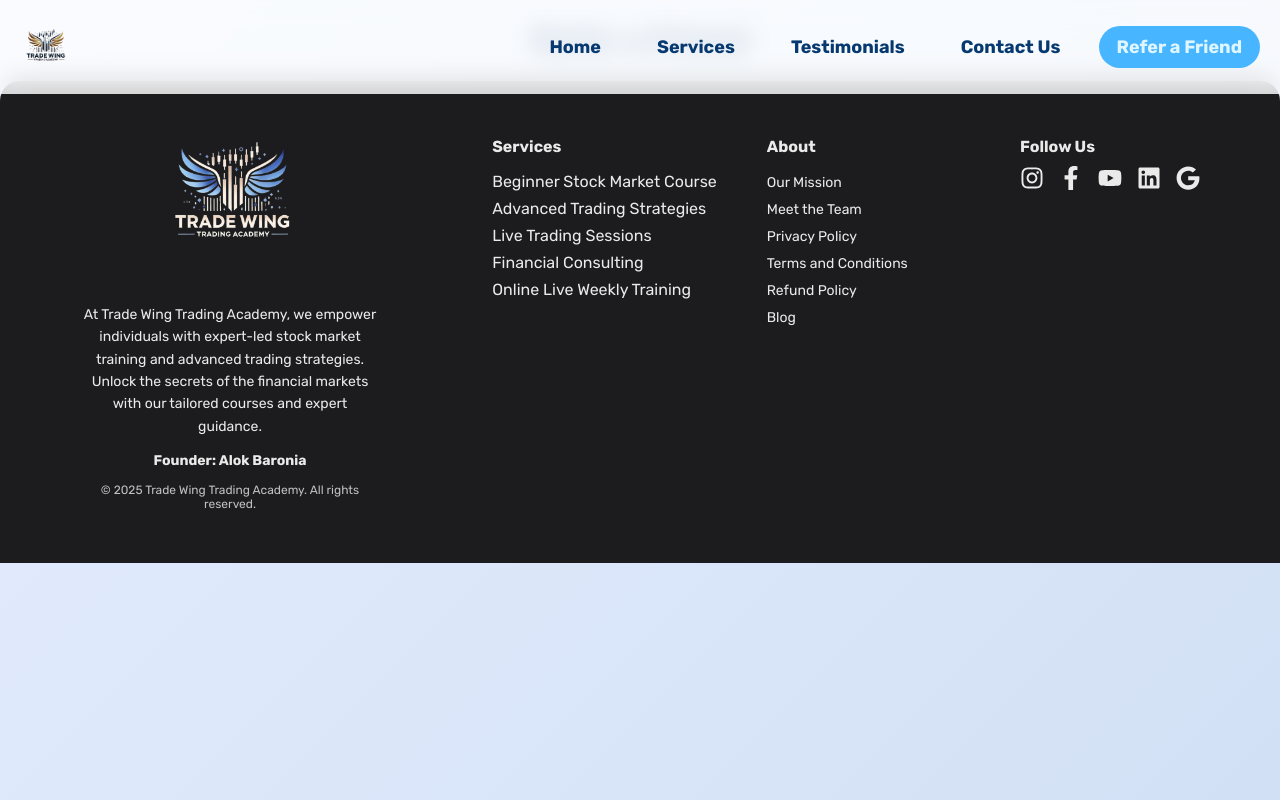
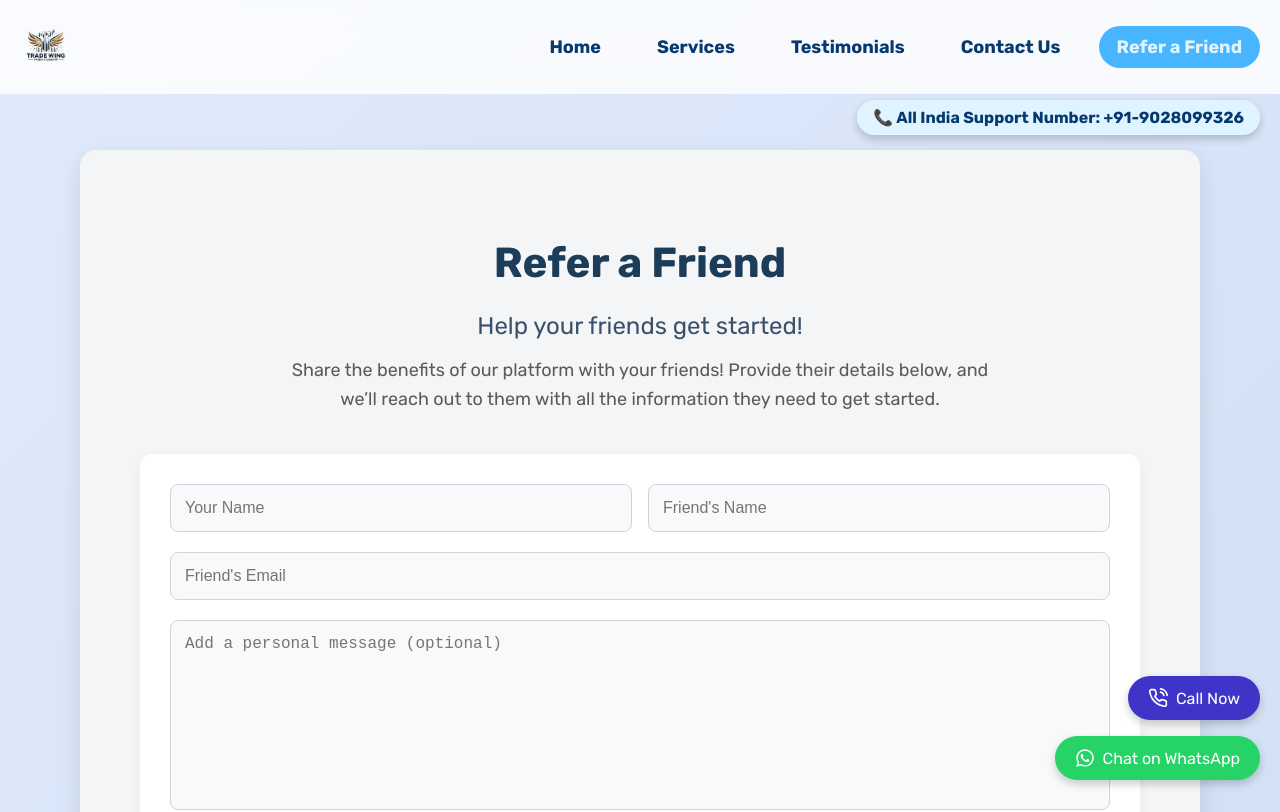
Before and after one commit to arnavbaronia/tradewing-frontend, a React (Create React App) app: page /refer in a window 1280 px wide. Shown: the top 812 px of the page. Built offline with nearby package versions, Linux system fonts and the light colour scheme.

Commit message:
refer a friend page

```diff
--- a/src/Pages/ContactUsPage.jsx
+++ b/src/Pages/ContactUsPage.jsx
@@ -1,6 +1,7 @@
 import React, { useState } from 'react';
 import emailjs from 'emailjs-com';
 import { FaLinkedin, FaWhatsapp, FaFacebook, FaPhone, FaEnvelope, FaInstagram } from 'react-icons/fa';
+import { FiPhoneCall } from 'react-icons/fi';
 import styles from '../Styles/ContactUsPage.module.css';
 
 const ContactUsPage = () => {
@@ -57,6 +58,13 @@
           {notification.message}
         </div>
       )}
+
+      {/* ✅ All India Support Number */}
+      <div className={styles.supportLabel}>
+        <a href="tel:+919028099326">
+            📞 All India Support Number: +91-9028099326
+        </a>
+      </div>
 
       <div className={styles.contactHeader}>
         <h1 className={styles.heading}>Contact Us</h1>
@@ -125,6 +133,17 @@
           </button>
         </div>
       </div>
+      {/* ✅ Floating Call Button */}
+            <a href="tel:+919028099326" className={styles.callButton}>
+        <FiPhoneCall className={styles.callIcon} />
+        Call Now
+      </a>
+
+      {/* ✅ Floating WhatsApp Button */}
+      <a href="https://wa.me/+919028099326" target="_blank" rel="noopener noreferrer" className={styles.whatsappButton}>
+        <FaWhatsapp className={styles.whatsappIcon} />
+        Chat on WhatsApp
+      </a>
     </div>
   );
 };
--- a/src/Pages/ReferPage.jsx
+++ b/src/Pages/ReferPage.jsx
@@ -1,12 +1,134 @@
-import React from 'react';
-// import '../Styles/ReferPage.css';
+import React, { useState } from 'react';
+import emailjs from 'emailjs-com';
+import { FaWhatsapp } from 'react-icons/fa';
+import { FiPhoneCall } from 'react-icons/fi';
+import styles from '../Styles/ContactUsPage.module.css';
 
-const ReferPage = () => {
+const ReferFriendPage = () => {
+  const [formData, setFormData] = useState({
+    yourName: '',
+    friendName: '',
+    friendEmail: '',
+    message: ''
+  });
+
+  const [notification, setNotification] = useState({ message: '', type: '' });
+
+  const handleChange = (e) => {
+    setFormData({ ...formData, [e.target.name]: e.target.value });
+  };
+
+  const handleSubmit = (e) => {
+    e.preventDefault();
+
+    emailjs
+      .send(
+        "service_3wn9fwn",
+        "template_r6o1ld5",
+        formData,
+        "e3WBukrIPyg3IFN-T"
+      )
+      .then(
+        () => {
+          setNotification({ message: 'Referral sent successfully!', type: 'success' });
+          setFormData({ yourName: '', friendName: '', friendEmail: '', message: '' });
+
+          setTimeout(() => setNotification({ message: '', type: '' }), 3000);
+        },
+        (error) => {
+          setNotification({ message: 'Failed to send referral. Please try again.', type: 'error' });
+          console.error('EmailJS Error:', error);
+
+          setTimeout(() => setNotification({ message: '', type: '' }), 3000);
+        }
+      );
+  };
+
   return (
-    <div className="refer">
-      <h1>Refer a friend</h1>
+    <div className={styles.contactWrapper}>
+      {/* Notification */}
+      {notification.message && (
+        <div className={`${styles.notification} ${styles[notification.type]}`}>
+          {notification.message}
+        </div>
+      )}
+
+      {/* ✅ All India Support Number */}
+      <div className={styles.supportLabel}>
+        <a href="tel:+919028099326">
+            📞 All India Support Number: +91-9028099326
+        </a>
+      </div>
+
+      {/* Header */}
+      <div className={styles.contactHeader}>
+        <h1 className={styles.heading}>Refer a Friend</h1>
+        <p className={styles.subheading}>Help your friends get started!</p>
+        <p className={styles.description}>
+          Share the benefits of our platform with your friends! Provide their details below, and we’ll reach out to them with all the information they need to get started.
+        </p>
+      </div>
+
+      {/* Form */}
+      <div className={styles.contactContainer}>
+        <div className={styles.formContainer}>
+          <form onSubmit={handleSubmit} className={styles.form}>
+            <div className={styles.row}>
+              <input
+                type="text"
+                name="yourName"
+                placeholder="Your Name"
+                value={formData.yourName}
+                onChange={handleChange}
+                required
+                className={styles.input}
+              />
+              <input
+                type="text"
+                name="friendName"
+                placeholder="Friend's Name"
+                value={formData.friendName}
+                onChange={handleChange}
+                required
+                className={styles.input}
+              />
+            </div>
+            <input
+              type="email"
+              name="friendEmail"
+              placeholder="Friend's Email"
+              value={formData.friendEmail}
+              onChange={handleChange}
+              required
+              className={styles.input}
+            />
+            <textarea
+              name="message"
+              placeholder="Add a personal message (optional)"
+              value={formData.message}
+              onChange={handleChange}
+              className={styles.textarea}
+            />
+            <button type="submit" className={styles.button}>
+              Send Referral
+            </button>
+          </form>
+        </div>
+      </div>
+
+      {/* ✅ Floating Call Button */}
+      <a href="tel:+919028099326" className={styles.callButton}>
+        <FiPhoneCall className={styles.callIcon} />
+        Call Now
+      </a>
+
+      {/* ✅ Floating WhatsApp Button */}
+      <a href="https://wa.me/+919028099326" target="_blank" rel="noopener noreferrer" className={styles.whatsappButton}>
+        <FaWhatsapp className={styles.whatsappIcon} />
+        Chat on WhatsApp
+      </a>
     </div>
   );
 };
 
-export default ReferPage;
+export default ReferFriendPage;
--- a/src/Styles/ContactUsPage.module.css
+++ b/src/Styles/ContactUsPage.module.css
@@ -193,3 +193,80 @@
 .phoneButton:hover {
   background-color: #ffe599;
 }
+
+.supportLabel {
+  position: fixed;
+  top: 10px;
+  right: 20px;
+  background-color: rgba(223, 246, 255, 0.9);
+  padding: 8px 16px;
+  border-radius: 20px;
+  color: #063970;
+  font-size: 16px;
+  font-weight: bold;
+  box-shadow: 0 4px 8px rgba(0,0,0,0.2);
+  z-index: 999;
+  margin-top: 90px;
+}
+
+.supportLabel:hover,
+.supportLabel:hover a {
+  background-color: blanchedalmond;
+}
+
+.supportLabel a {
+  text-decoration: none;
+  color: #063970;
+}
+
+.callButton {
+  position: fixed;
+  bottom: 80px;
+  right: 20px;
+  background-color: #3e34c7;
+  color: white;
+  padding: 12px 20px;
+  border-radius: 30px;
+  display: flex;
+  align-items: center;
+  font-size: 16px;
+  box-shadow: 0 4px 8px rgba(0,0,0,0.2);
+  z-index: 1000;
+  text-decoration: none;
+  transition: background-color 0.3s ease;
+}
+
+.callButton:hover {
+  background-color: #45a049;
+}
+
+.callIcon {
+  margin-right: 8px;
+  font-size: 20px;
+}
+
+.whatsappButton {
+  position: fixed;
+  bottom: 20px;
+  right: 20px;
+  background-color: #25D366;
+  color: white;
+  padding: 12px 20px;
+  border-radius: 30px;
+  display: flex;
+  align-items: center;
+  font-size: 16px;
+  box-shadow: 0 4px 8px rgba(0,0,0,0.2);
+  z-index: 1000;
+  text-decoration: none;
+  transition: background-color 0.3s ease;
+}
+
+.whatsappButton:hover {
+  background-color: #1ebe57;
+}
+
+.whatsappIcon {
+  margin-right: 8px;
+  font-size: 20px;
+}
```
